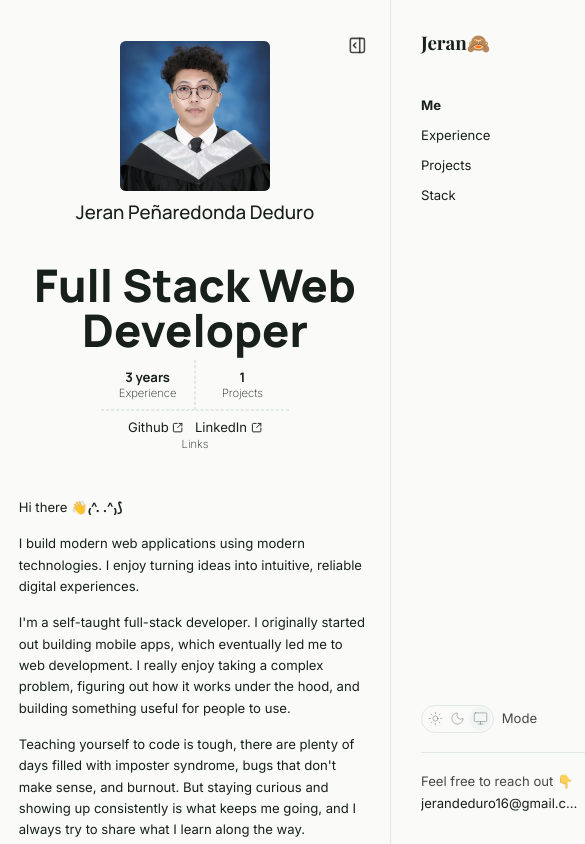
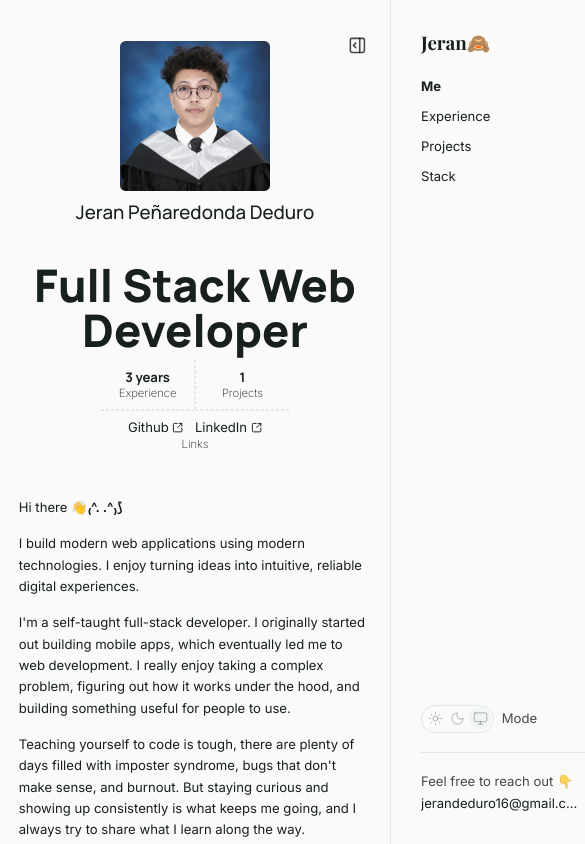
Before and after one commit to Jerannn/portfolio, a Next.js app: page /me in a window 390 px wide. Shown: the top 844 px of the page, 585 px wide, since content can reach past the window. Built offline with nearby package versions, Linux system fonts and the light colour scheme; a web font is replaced by a local one.

Commit message:
fix: update Sideber component styles on mobile size

```diff
--- a/app/_components/Sidebar.tsx
+++ b/app/_components/Sidebar.tsx
@@ -17,15 +17,12 @@ export default function Sidebar() {
   const [isOpen, setIsOpen] = useState(false);
   const pathname = usePathname();
 
-  const openSidebarClass =
-    "absolute top-0 right-0 z-50 h-screen translate-x-0 duration-300 ease-in-out md:static";
-  const closedSidebarClass =
-    "absolute top-0 right-0 z-50 h-screen translate-x-full duration-300 ease-in-out md:static";
+  const sidebarClass = isOpen ? "translate-x-0" : "translate-x-full";
 
   return (
     <aside
-      className={`flex w-full max-w-60 flex-col gap-5 space-y-5 border-l bg-background p-8 md:translate-x-0 ${
-        isOpen ? openSidebarClass : closedSidebarClass
+      className={`fixed top-0 right-0 z-50 flex h-screen w-60 flex-col gap-5 border-l bg-background p-8 transition-transform duration-300 ease-in-out md:static md:translate-x-0 ${
+        sidebarClass
       }`}
     >
       <div className="relative">
--- a/app/me/page.tsx
+++ b/app/me/page.tsx
@@ -84,7 +84,7 @@ export default function MePage() {
         </p>
       </div>
 
-      <PageLink href="/projects" label="projects" />
+      <PageLink href="/experience" label="experience" />
     </div>
   );
 }
```
